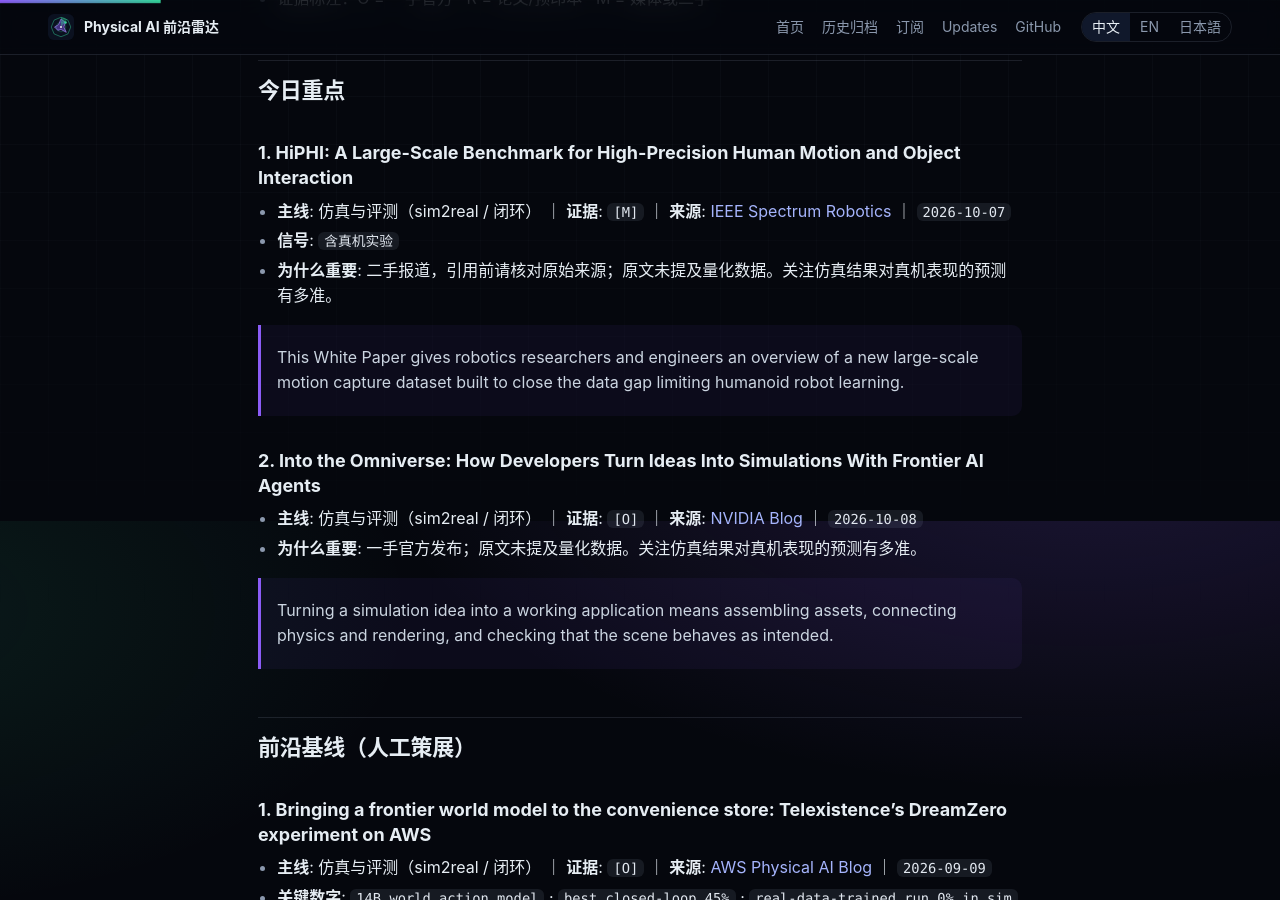
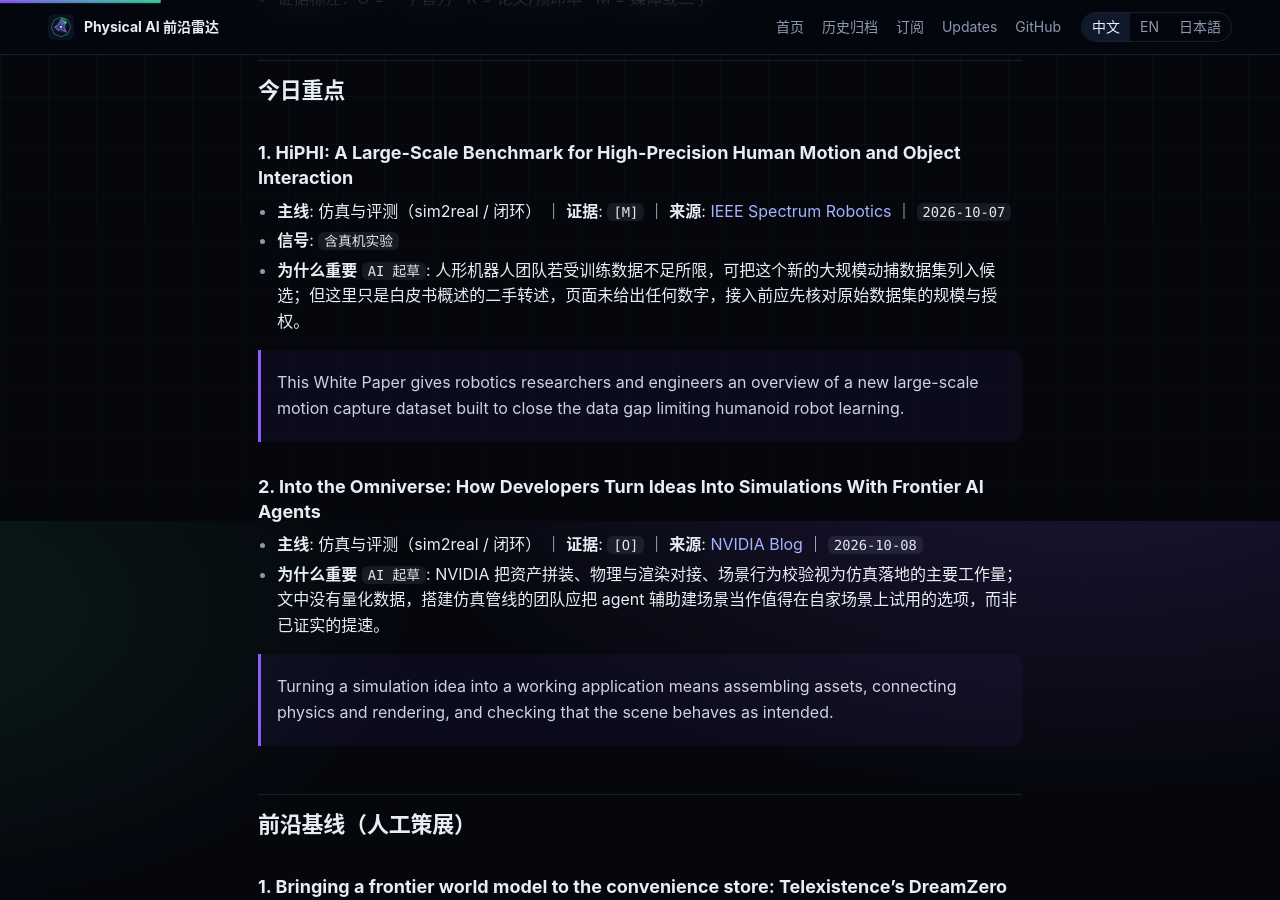
Before and after one commit to noteflowai/physical-ai-radar, a Jekyll site: the page built from radar/daily/2026-10-14.zh.md, in a window 1280 px wide and 900 px high, scrolled down 379 px. Built offline with Jekyll 4.4.1, drawn with Linux system fonts in a browser that asks for light colours; our own code applies the rules of GitHub Pages for plain Markdown files; some of the changed text lies outside the part shown.

Commit message:
notes: drafted per-item analysis for 2026-10-14
Drafted on the Tokyo workstation by radar-analyst (claude-opus-5.5) via kiro-cli and
approved by radar-reviewer (claude-opus-5.5), after pairadar.notes check and the full
test suite accepted it. Every line is labelled as a draft in the rendered pages;
titles and numbers are untouched. Merged automatically only after CI passes.

```diff
--- a/en/index.html
+++ b/en/index.html
@@ -92,7 +92,7 @@
 <span class="ev ev-M" title="Evidence tags: O = first-party official · R = paper/preprint · M = media/secondary">M · Media</span>
 </header>
 <h3><a href="https://content.knowledgehub.wiley.com/hiphi-a-large-scale-benchmark-for-high-precision-human-motion-and-object-interaction/" rel="noopener" target="_blank">HiPHI: A Large-Scale Benchmark for High-Precision Human Motion and Object Interaction</a></h3>
-<p class="why">Secondary report, so check the primary source before citing; the text gives no figures. Watch how well the simulated result predicts real-robot performance.</p>
+<p class="why"><span class="draft">AI draft</span> Humanoid teams short on training data can shortlist this new large-scale motion-capture dataset, but what is visible is a secondhand white-paper overview with no figures, so check the primary dataset&#x27;s scale and licence before planning around it.</p>
 <p class="excerpt">This White Paper gives robotics researchers and engineers an overview of a new large-scale motion capture dataset built to close the data gap limiting humanoid robot learning.</p>
 <ul class="signals"><li>real-robot experiments</li></ul>
 <footer>
@@ -107,7 +107,7 @@
 <span class="ev ev-O" title="Evidence tags: O = first-party official · R = paper/preprint · M = media/secondary">O · Official</span>
 </header>
 <h3><a href="https://blogs.nvidia.com/blog/developers-simulation-frontier-ai-agents/" rel="noopener" target="_blank">Into the Omniverse: How Developers Turn Ideas Into Simulations With Frontier AI Agents</a></h3>
-<p class="why">First-party release; the text gives no figures. Watch how well the simulated result predicts real-robot performance.</p>
+<p class="why"><span class="draft">AI draft</span> NVIDIA frames asset assembly, physics-rendering hookup and behaviour checks as the real work of shipping a simulation; with no figures given, sim teams should trial agent-assisted scene building on their own scenes rather than budget for a proven speed-up.</p>
 <p class="excerpt">Turning a simulation idea into a working application means assembling assets, connecting physics and rendering, and checking that the scene behaves as intended.</p>
 <footer>
 <span class="source">NVIDIA Blog · 2026-10-08</span>
--- a/index.html
+++ b/index.html
@@ -92,7 +92,7 @@
 <span class="ev ev-M" title="证据标注：O = 一手官方 · R = 论文/预印本 · M = 媒体或二手">M · 媒体二手</span>
 </header>
 <h3><a href="https://content.knowledgehub.wiley.com/hiphi-a-large-scale-benchmark-for-high-precision-human-motion-and-object-interaction/" rel="noopener" target="_blank">HiPHI: A Large-Scale Benchmark for High-Precision Human Motion and Object Interaction</a></h3>
-<p class="why">二手报道，引用前请核对原始来源；原文未提及量化数据。关注仿真结果对真机表现的预测有多准。</p>
+<p class="why"><span class="draft">AI 起草</span> 人形机器人团队若受训练数据不足所限，可把这个新的大规模动捕数据集列入候选；但这里只是白皮书概述的二手转述，页面未给出任何数字，接入前应先核对原始数据集的规模与授权。</p>
 <p class="excerpt">This White Paper gives robotics researchers and engineers an overview of a new large-scale motion capture dataset built to close the data gap limiting humanoid robot learning.</p>
 <ul class="signals"><li>含真机实验</li></ul>
 <footer>
@@ -107,7 +107,7 @@
 <span class="ev ev-O" title="证据标注：O = 一手官方 · R = 论文/预印本 · M = 媒体或二手">O · 官方一手</span>
 </header>
 <h3><a href="https://blogs.nvidia.com/blog/developers-simulation-frontier-ai-agents/" rel="noopener" target="_blank">Into the Omniverse: How Developers Turn Ideas Into Simulations With Frontier AI Agents</a></h3>
-<p class="why">一手官方发布；原文未提及量化数据。关注仿真结果对真机表现的预测有多准。</p>
+<p class="why"><span class="draft">AI 起草</span> NVIDIA 把资产拼装、物理与渲染对接、场景行为校验视为仿真落地的主要工作量；文中没有量化数据，搭建仿真管线的团队应把 agent 辅助建场景当作值得在自家场景上试用的选项，而非已证实的提速。</p>
 <p class="excerpt">Turning a simulation idea into a working application means assembling assets, connecting physics and rendering, and checking that the scene behaves as intended.</p>
 <footer>
 <span class="source">NVIDIA Blog · 2026-10-08</span>
--- a/ja/index.html
+++ b/ja/index.html
@@ -92,7 +92,7 @@
 <span class="ev ev-M" title="根拠タグ：O = 一次情報 · R = 論文/プレプリント · M = メディア/二次情報">M · 報道</span>
 </header>
 <h3><a href="https://content.knowledgehub.wiley.com/hiphi-a-large-scale-benchmark-for-high-precision-human-motion-and-object-interaction/" rel="noopener" target="_blank">HiPHI: A Large-Scale Benchmark for High-Precision Human Motion and Object Interaction</a></h3>
-<p class="why">二次報道のため、引用前に一次情報の確認を推奨。本文に定量データの記載なし。シミュレーション結果が実機性能をどこまで予測できるかに注目。</p>
+<p class="why"><span class="draft">AI 下書き</span> 学習データ不足に悩むヒューマノイド開発チームには候補となる新しい大規模モーションキャプチャデータセットだが、確認できるのはホワイトペーパー概要の二次情報で数値もないため、採用前に一次資料で規模と利用条件を確かめたい。</p>
 <p class="excerpt">This White Paper gives robotics researchers and engineers an overview of a new large-scale motion capture dataset built to close the data gap limiting humanoid robot learning.</p>
 <ul class="signals"><li>実機実験あり</li></ul>
 <footer>
@@ -107,7 +107,7 @@
 <span class="ev ev-O" title="根拠タグ：O = 一次情報 · R = 論文/プレプリント · M = メディア/二次情報">O · 公式一次</span>
 </header>
 <h3><a href="https://blogs.nvidia.com/blog/developers-simulation-frontier-ai-agents/" rel="noopener" target="_blank">Into the Omniverse: How Developers Turn Ideas Into Simulations With Frontier AI Agents</a></h3>
-<p class="why">当事者による一次発表。本文に定量データの記載なし。シミュレーション結果が実機性能をどこまで予測できるかに注目。</p>
+<p class="why"><span class="draft">AI 下書き</span> NVIDIA はアセット組み立て、物理とレンダリングの接続、シーン挙動の確認をシミュレーション構築の実作業と位置づけるが、数値は示されていない。エージェントによるシーン構築は実証済みの効率化ではなく、自社シーンで試す候補として扱うべきだ。</p>
 <p class="excerpt">Turning a simulation idea into a working application means assembling assets, connecting physics and rendering, and checking that the scene behaves as intended.</p>
 <footer>
 <span class="source">NVIDIA Blog · 2026-10-08</span>
--- a/radar/daily/2026-10-14.zh.md
+++ b/radar/daily/2026-10-14.zh.md
@@ -14,14 +14,14 @@
 
 - **主线**: 仿真与评测（sim2real / 闭环） ｜ **证据**: `[M]` ｜ **来源**: [IEEE Spectrum Robotics](https://content.knowledgehub.wiley.com/hiphi-a-large-scale-benchmark-for-high-precision-human-motion-and-object-interaction/) ｜ `2026-10-07`
 - **信号**: `含真机实验`
-- **为什么重要**: 二手报道，引用前请核对原始来源；原文未提及量化数据。关注仿真结果对真机表现的预测有多准。
+- **为什么重要** `AI 起草`: 人形机器人团队若受训练数据不足所限，可把这个新的大规模动捕数据集列入候选；但这里只是白皮书概述的二手转述，页面未给出任何数字，接入前应先核对原始数据集的规模与授权。
 
 > This White Paper gives robotics researchers and engineers an overview of a new large-scale motion capture dataset built to close the data gap limiting humanoid robot learning.
 
 ### 2. Into the Omniverse: How Developers Turn Ideas Into Simulations With Frontier AI Agents
 
 - **主线**: 仿真与评测（sim2real / 闭环） ｜ **证据**: `[O]` ｜ **来源**: [NVIDIA Blog](https://blogs.nvidia.com/blog/developers-simulation-frontier-ai-agents/) ｜ `2026-10-08`
-- **为什么重要**: 一手官方发布；原文未提及量化数据。关注仿真结果对真机表现的预测有多准。
+- **为什么重要** `AI 起草`: NVIDIA 把资产拼装、物理与渲染对接、场景行为校验视为仿真落地的主要工作量；文中没有量化数据，搭建仿真管线的团队应把 agent 辅助建场景当作值得在自家场景上试用的选项，而非已证实的提速。
 
 > Turning a simulation idea into a working application means assembling assets, connecting physics and rendering, and checking that the scene behaves as intended.
 
@@ -92,6 +92,7 @@
 
 ---
 
+*本页逐条分析由 radar-analyst 起草（claude-opus-5.5），经确定性检查与 agent 复核后自动合并，**未经人工复核**；标题与数字未经改写。*
 
 *本仓库为技术观察，不构成投资建议、产品承诺或安全认证结论。论文结论以作者自报为准。*
 
```
Also changed, not shown: README.en.md (+2 -2 lines), README.ja.md (+2 -2 lines), data/notes/2026-10-14.json (added, +28 -0 lines), radar/daily/2026-10-14.en.md (+3 -2 lines), radar/daily/2026-10-14.ja.md (+3 -2 lines), README.md.
